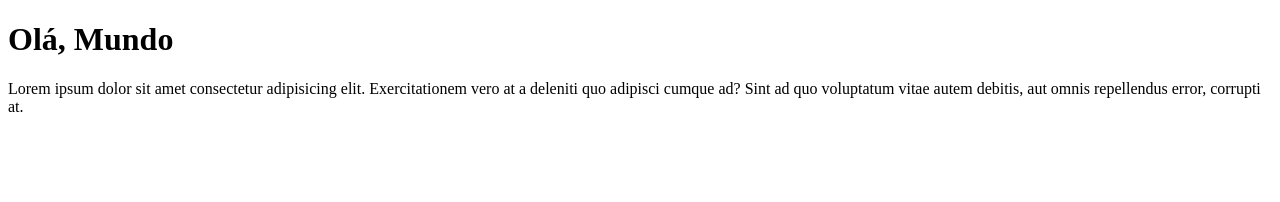
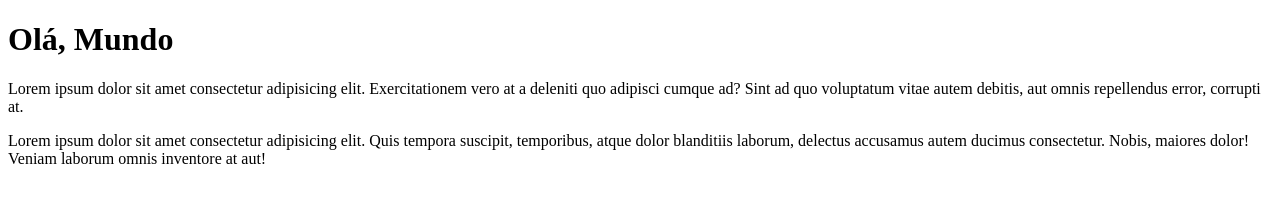
Before and after one commit to Jean-Lencina/Ola-Mundo, a plain HTML site: page site-exemplo/index.html in a window 1280 px wide. Drawn offline with Linux system fonts and the light colour scheme.

Commit message:
Adicionei um parágrafo

```diff
--- a/site-exemplo/index.html
+++ b/site-exemplo/index.html
@@ -12,5 +12,9 @@
         Exercitationem vero at a deleniti quo adipisci cumque ad?
         Sint ad quo voluptatum vitae autem debitis, aut omnis
         repellendus error, corrupti at.</p>
+    <p>Lorem ipsum dolor sit amet consectetur adipisicing elit.
+        Quis tempora suscipit, temporibus, atque dolor blanditiis laborum,
+        delectus accusamus autem ducimus consectetur. Nobis, maiores dolor!
+        Veniam laborum omnis inventore at aut!</p>
 </body>
 </html>
```
